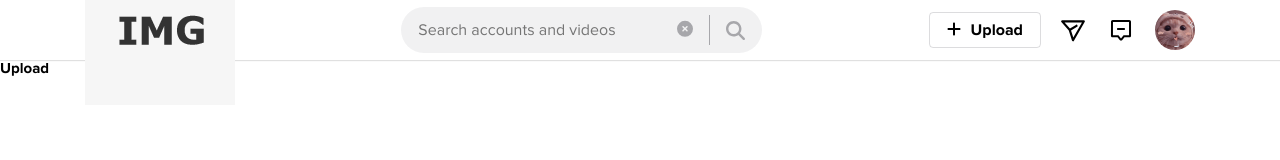
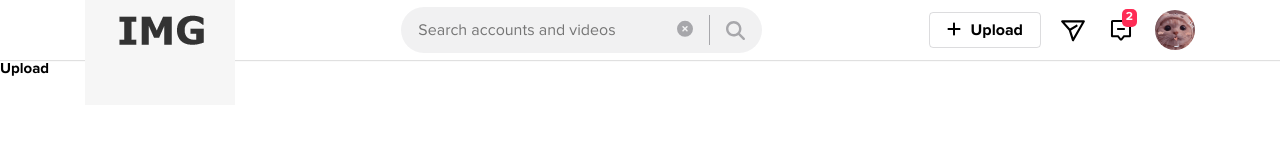
Before and after one commit to d4t06/React-TikTok, a React (Create React App) app: page /Upload in a window 1280 px wide. Shown: the top 160 px of the page. Built offline with nearby package versions, Linux system fonts and the light colour scheme.

Commit message:
update late

```diff
--- a/src/assets/icons/index.js
+++ b/src/assets/icons/index.js
@@ -45,8 +45,8 @@ function CameraIcon() {
          xmlns="http://www.w3.org/2000/svg"
       >
          <path
-            fill-rule="evenodd"
-            clip-rule="evenodd"
+            fillRule="evenodd"
+            clipRule="evenodd"
             d="M7.78511 10.3334C6.95518 10.3334 6.33301 10.9792 6.33301 11.7143V20.2858C6.33301 21.0209 6.95518 21.6667 7.78511 21.6667H18.5744C19.4043 21.6667 20.0265 21.0209 20.0265 20.2858V17.5602C20.0265 17.1826 20.2392 16.8372 20.5763 16.6672C20.9135 16.4973 21.3177 16.5317 21.6212 16.7563L25.6663 19.7488V12.2513L21.6212 15.2439C21.3177 15.4684 20.9135 15.5029 20.5763 15.3329C20.2392 15.1629 20.0265 14.8175 20.0265 14.4399V11.7143C20.0265 10.9792 19.4043 10.3334 18.5744 10.3334H7.78511ZM25.6855 12.2371C25.6831 12.2388 25.6839 12.2383 25.6839 12.2383L25.6855 12.2371ZM25.6716 12.2177C25.673 12.2212 25.6746 12.2243 25.6763 12.2269C25.6798 12.2324 25.6834 12.2355 25.6855 12.2371L25.6874 12.2383C25.6874 12.2383 25.6865 12.238 25.6839 12.2383M4.33301 11.7143C4.33301 9.81952 5.90653 8.33337 7.78511 8.33337H18.5744C20.453 8.33337 22.0265 9.81953 22.0265 11.7143V12.4562L24.4963 10.629C25.0929 10.1877 25.8879 10.1155 26.5542 10.4359C27.224 10.758 27.6663 11.4325 27.6663 12.1905V19.8096C27.6663 20.5676 27.224 21.2421 26.5542 21.5642C25.888 21.8846 25.0929 21.8124 24.4963 21.371L22.0265 19.5439V20.2858C22.0265 22.1806 20.453 23.6667 18.5744 23.6667H7.78511C5.90653 23.6667 4.33301 22.1806 4.33301 20.2858V11.7143Z"
          ></path>
          <path d="M15 15.134C15.6667 15.5189 15.6667 16.4811 15 16.866L12 18.5981C11.3333 18.983 10.5 18.5019 10.5 17.7321L10.5 14.2679C10.5 13.4981 11.3333 13.017 12 13.4019L15 15.134Z"></path>
--- a/src/components/Layout/components/Button/Button.module.scss
+++ b/src/components/Layout/components/Button/Button.module.scss
@@ -9,6 +9,7 @@
 }
 .btn {
    display: inline-block;
+   position: relative;
    // padding: 6px 0;
    min-width: 100px;
    font-size: 1.6rem;
@@ -142,3 +143,14 @@
 .right-icon {
    margin-left: 10px;
 }
+// inbox quantity
+.inbox-quantity {
+   border-radius: 5px;
+   padding: 2px 4px;
+   background-color: var(--primary-color);
+   color: #fff;
+   font-size: 1.2rem;
+   position: absolute;
+   top: -5px;
+   right: 0;
+}
--- a/src/components/Layout/components/Button/index.js
+++ b/src/components/Layout/components/Button/index.js
@@ -30,6 +30,7 @@ function Button(
       rihgtIcon,
       icon,
       tippy,
+      pseudo,
       ...passprops
    },
    ref
@@ -85,6 +86,8 @@ function Button(
             <Comp ref={ref} className={classes} {...props}>
                {leftIcon && <span className={cx("left-icon")}>{leftIcon}</span>}
                {children}
+               {pseudo && <span className={cx("inbox-quantity")}>2</span>}
+
                {rihgtIcon && <span className={cx("right-icon")}>{rihgtIcon}</span>}
             </Comp>
          )}
--- a/src/components/Layout/components/Header/index.js
+++ b/src/components/Layout/components/Header/index.js
@@ -107,8 +107,9 @@ function Header() {
                         </Button>
                      </Menu>
                      <Menu type content="Inbox">
-                        <Button icon>
+                        <Button icon pseudo>
                            <MessageIcon />
+                           {/* <span>2</span> */}
                         </Button>
                      </Menu>
 
```
